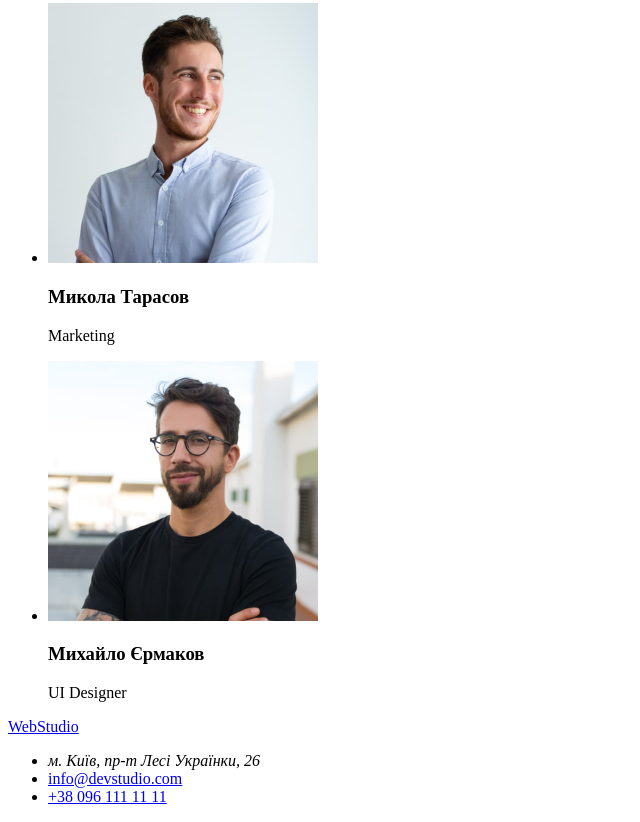
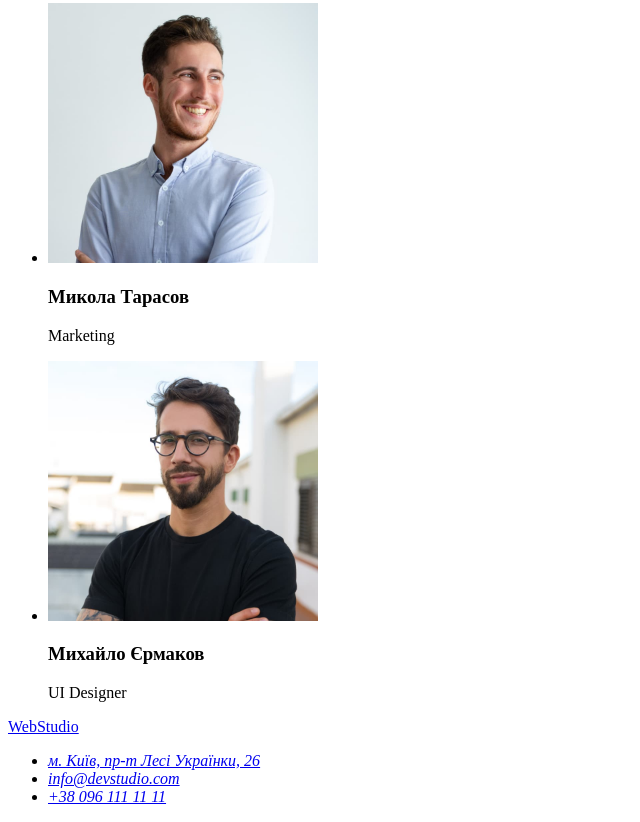
Before and after one commit to ehbka00/goit-markup-hw-01, a plain HTML site: page index.html in a window 1280 px wide. Shown: the part 2312-3134 px from the top of the page, without its empty margins (0-640 px from the left). Drawn offline with Linux system fonts and the light colour scheme.

Commit message:
teg address

```diff
--- a/index.html
+++ b/index.html
@@ -98,13 +98,14 @@
 		<a class="logo" href="#">
 			WebStudio
 		</a>
-		<ul>
-			<li>
-				<address>м. Київ, пр-т Лесі Українки, 26</address>
-			</li>
-			<li><a class="mail" href="mailto:info@devstudio.com">info@devstudio.com</a></li>
-			<li><a class="tel" href="tel:+380961111111">+38 096 111 11 11</a></li>
-		</ul>
+		<address>
+			<ul>
+				<li> <a href="#">м. Київ, пр-т Лесі Українки, 26</a></li>
+				<li><a class="mail" href="mailto:info@devstudio.com">info@devstudio.com</a></li>
+				<li><a class="tel" href="tel:+380961111111">+38 096 111 11 11</a></li>
+			</ul>
+		</address>
+
 	</footer>
 </body>
 
```
